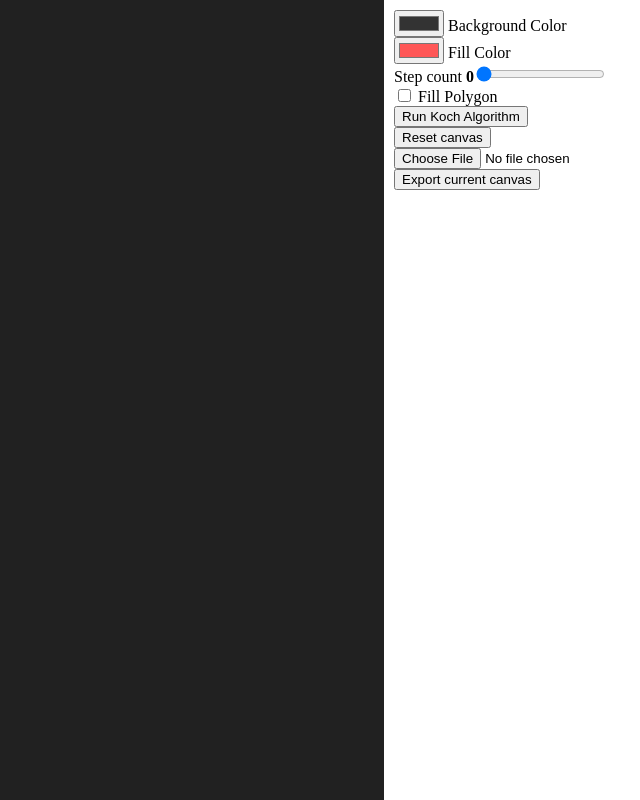
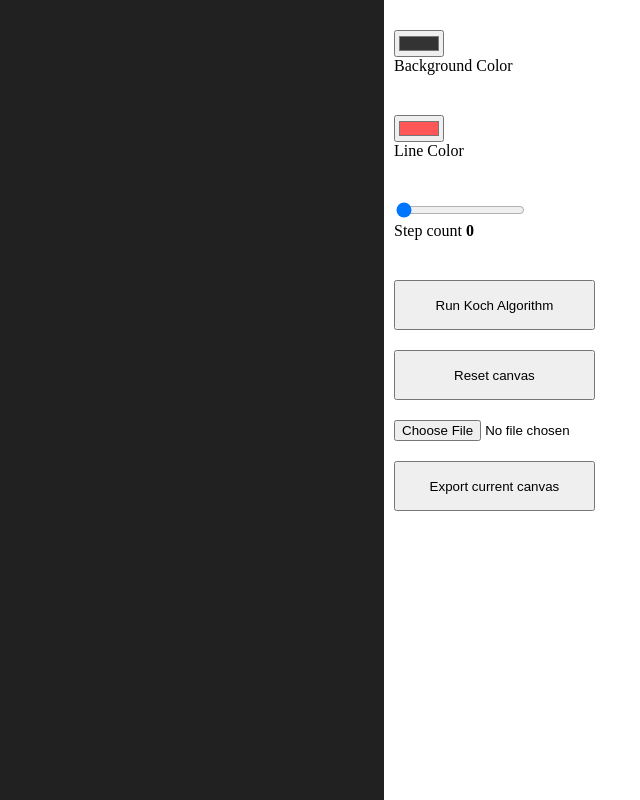
Before and after one commit to muratangin187/Koch-curves, a plain HTML site: page index.html in a window 1280 px wide. Shown: the whole page, without its empty margins (640-1280 px from the left). Drawn offline with Linux system fonts and the light colour scheme.

Commit message:
Change css theme

```diff
--- a/index.html
+++ b/index.html
@@ -44,14 +44,11 @@ Oops ... your browser doesn't support the HTML5 canvas element
     </div>
     <div>
         <input type="color" id="fillColor" value="#ff5757">
-        <label for="fillColor">Fill Color</label>
+        <label for="fillColor">Line Color</label>
     </div>
     <div>
-        Step count  <span id="stepCountLabel">0</span><input id="stepCount" type="range" min= "0" max= "6" step = "1" value = "0" />
-    </div>
-    <div>
-        <input type="checkbox" id="fillCheck">
-        <label for="fillCheck">Fill Polygon</label>
+        <input id="stepCount" type="range" min= "0" max= "6" step = "1" value = "0" />
+        <label for="stepCount">Step count  <span id="stepCountLabel">0</span></label>
     </div>
     <div>
         <button id="startAlgorithm">Run Koch Algorithm</button>
--- a/style.css
+++ b/style.css
@@ -19,6 +19,20 @@ body{
     height: 100%;
 }
 
+#myMenu div{
+    margin: 20px 20px 20px 0px;
+}
+
+#myMenu div label{
+    display: block;
+    margin: 0px 40px 40px 0px;
+}
+
+#myMenu div button{
+    width: 20%;
+    height: 50px;
+}
+
 #stepCountLabel{
     font-weight: bold;
 }
```
